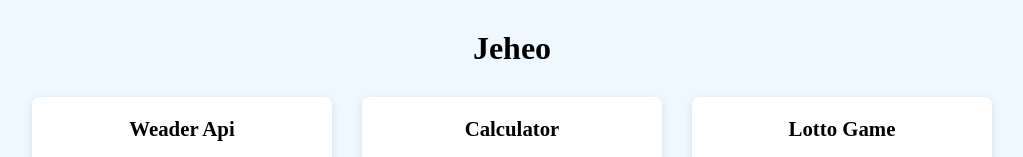
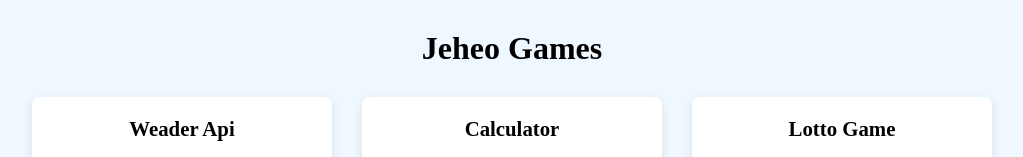
Before and after one commit to jieunheo/javascript-game, a website: page index.html in a window 1280 px wide. Shown: the top 157 px of the page, without its empty margins (128-1151 px from the left). Drawn offline with Linux system fonts and the light colour scheme.

Commit message:
제목 수정

```diff
--- a/index.html
+++ b/index.html
@@ -10,7 +10,7 @@
 <body>
   <div class="container">
     <header>
-      <h1>Jeheo</h1>
+      <h1>Jeheo Games</h1>
     </header>
 
     <main>
```
